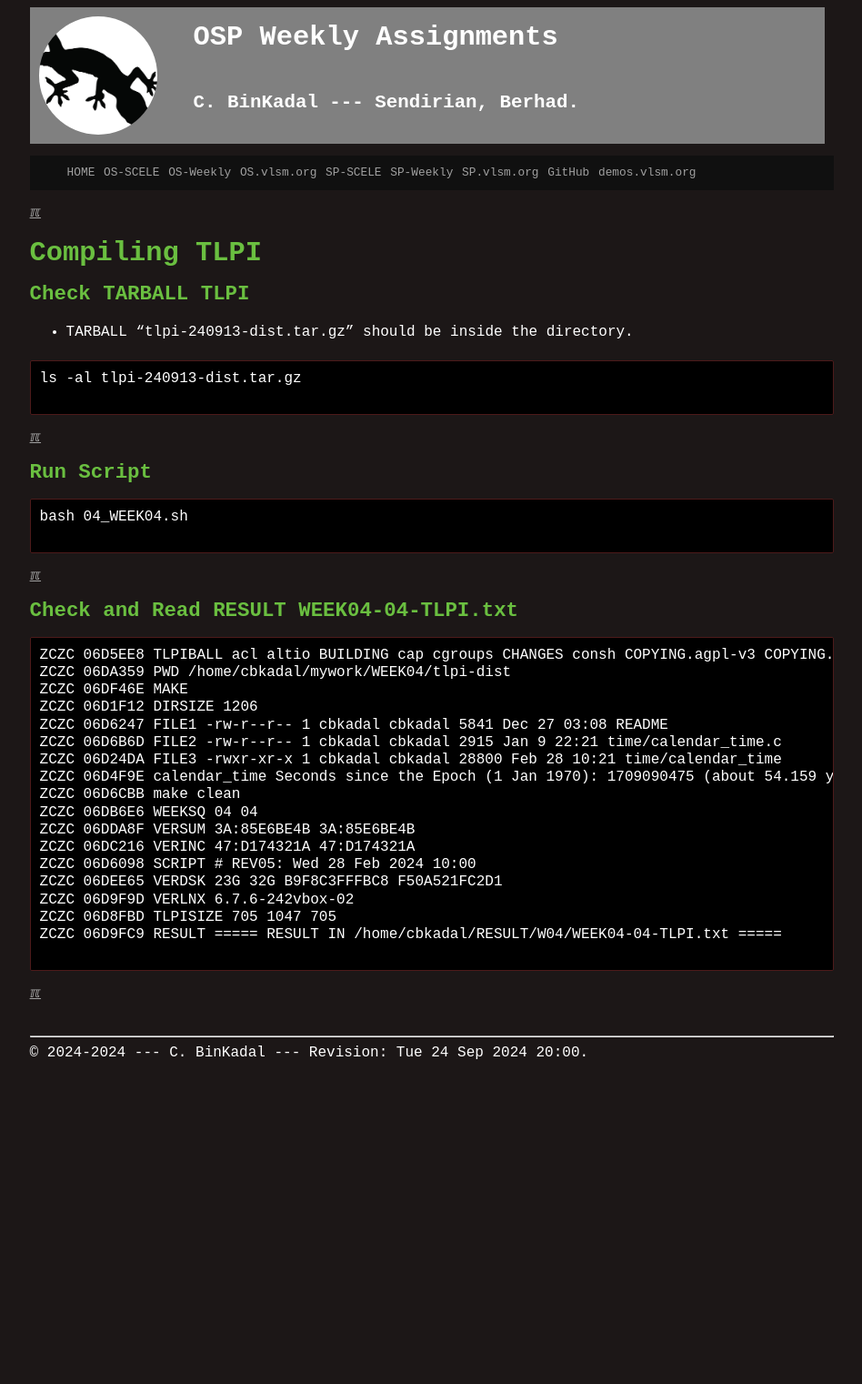
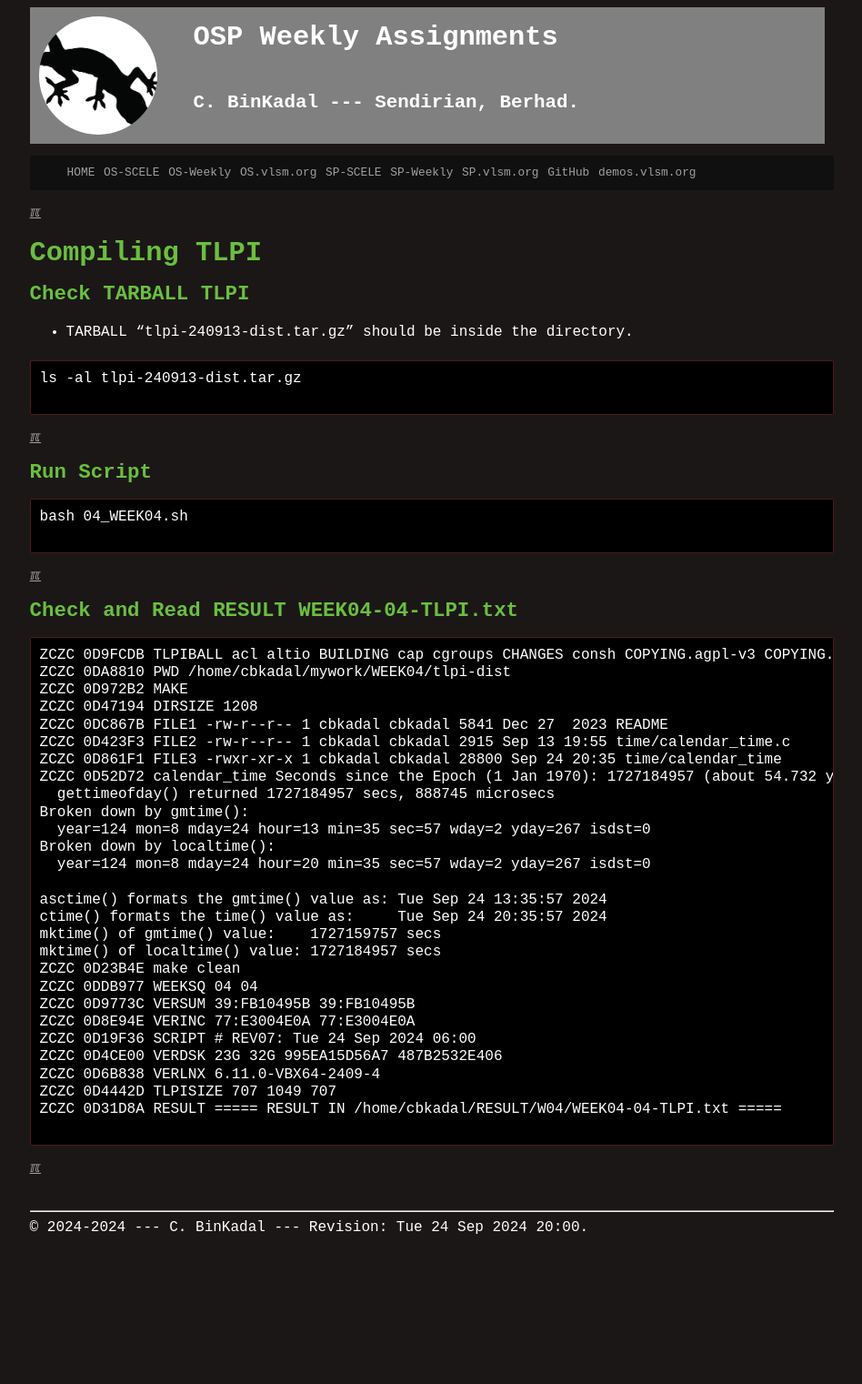
Before and after one commit to os2xx/demOS, a Jekyll site: the page built from W04-03.md, in a window 1280 px wide. Shown: the whole page at 91% size, without its empty margins (165-1113 px from the left). Built offline with Jekyll 4.4.1, drawn with Linux system fonts in a browser that asks for light colours; before the commit the page ends 1329 px from its top, so only the background shows below that.

Commit message:
modified:   W04-03.md index.md

````diff
--- a/W04-03.md
+++ b/W04-03.md
@@ -27,23 +27,33 @@ bash 04_WEEK04.sh
 ## Check and Read RESULT WEEK04-04-TLPI.txt
 
 ```
-ZCZC 06D5EE8 TLPIBALL acl altio BUILDING cap cgroups CHANGES consh COPYING.agpl-v3 COPYING.gpl-v3 COPYING.lgpl-v3 daemons dirs_links filebuff fileio filelock files filesys getopt inotify lib loginacct Makefile Makefile.inc Makefile.inc.FreeBSD Makefile.inc.HP-UX Makefile.inc.MacOSX Makefile.inc.Solaris Makefile.inc.Tru64 memalloc mmap namespaces pgsjc pipes pmsg proc proccred procexec procpri procres progconc psem pshm pty README seccomp shlibs signals sockets svipc svmsg svsem svshm sysinfo syslim threads time timers tty users_groups vdso vmem xattr
-ZCZC 06DA359 PWD /home/cbkadal/mywork/WEEK04/tlpi-dist
-ZCZC 06DF46E MAKE
-ZCZC 06D1F12 DIRSIZE 1206
-ZCZC 06D6247 FILE1 -rw-r--r-- 1 cbkadal cbkadal 5841 Dec 27 03:08 README
-ZCZC 06D6B6D FILE2 -rw-r--r-- 1 cbkadal cbkadal 2915 Jan 9 22:21 time/calendar_time.c
-ZCZC 06D24DA FILE3 -rwxr-xr-x 1 cbkadal cbkadal 28800 Feb 28 10:21 time/calendar_time
-ZCZC 06D4F9E calendar_time Seconds since the Epoch (1 Jan 1970): 1709090475 (about 54.159 years) gettimeofday() returned 1709090475 secs, 604506 microsecs Broken down by gmtime(): year=124 mon=1 mday=28 hour=3 min=21 sec=15 wday=3 yday=58 isdst=0 Broken down by localtime(): year=124 mon=1 mday=28 hour=10 min=21 sec=15 wday=3 yday=58 isdst=0 asctime() formats the gmtime() value as: Wed Feb 28 03:21:15 2024 ctime() formats the time() value as: Wed Feb 28 10:21:15 2024 mktime() of gmtime() value: 1709065275 secs mktime() of localtime() value: 1709090475 secs
-ZCZC 06D6CBB make clean
-ZCZC 06DB6E6 WEEKSQ 04 04
-ZCZC 06DDA8F VERSUM 3A:85E6BE4B 3A:85E6BE4B
-ZCZC 06DC216 VERINC 47:D174321A 47:D174321A
-ZCZC 06D6098 SCRIPT # REV05: Wed 28 Feb 2024 10:00
-ZCZC 06DEE65 VERDSK 23G 32G B9F8C3FFFBC8 F50A521FC2D1
-ZCZC 06D9F9D VERLNX 6.7.6-242vbox-02
-ZCZC 06D8FBD TLPISIZE 705 1047 705
-ZCZC 06D9FC9 RESULT ===== RESULT IN /home/cbkadal/RESULT/W04/WEEK04-04-TLPI.txt =====
+ZCZC 0D9FCDB TLPIBALL acl altio BUILDING cap cgroups CHANGES consh COPYING.agpl-v3 COPYING.gpl-v3 COPYING.lgpl-v3 daemons dirs_links filebuff fileio filelock files filesys getopt inotify lib loginacct Makefile Makefile.inc Makefile.inc.FreeBSD Makefile.inc.HP-UX Makefile.inc.MacOSX Makefile.inc.Solaris Makefile.inc.Tru64 memalloc mmap namespaces pgsjc pipes pmsg proc proccred procexec procpri procres progconc psem pshm pty README seccomp shlibs signals sockets svipc svmsg svsem svshm sysinfo syslim threads time timers tty users_groups vdso vmem xattr
+ZCZC 0DA8810 PWD /home/cbkadal/mywork/WEEK04/tlpi-dist
+ZCZC 0D972B2 MAKE
+ZCZC 0D47194 DIRSIZE 1208
+ZCZC 0DC867B FILE1 -rw-r--r-- 1 cbkadal cbkadal 5841 Dec 27  2023 README
+ZCZC 0D423F3 FILE2 -rw-r--r-- 1 cbkadal cbkadal 2915 Sep 13 19:55 time/calendar_time.c
+ZCZC 0D861F1 FILE3 -rwxr-xr-x 1 cbkadal cbkadal 28800 Sep 24 20:35 time/calendar_time
+ZCZC 0D52D72 calendar_time Seconds since the Epoch (1 Jan 1970): 1727184957 (about 54.732 years)
+  gettimeofday() returned 1727184957 secs, 888745 microsecs
+Broken down by gmtime():
+  year=124 mon=8 mday=24 hour=13 min=35 sec=57 wday=2 yday=267 isdst=0
+Broken down by localtime():
+  year=124 mon=8 mday=24 hour=20 min=35 sec=57 wday=2 yday=267 isdst=0
+
+asctime() formats the gmtime() value as: Tue Sep 24 13:35:57 2024
+ctime() formats the time() value as:     Tue Sep 24 20:35:57 2024
+mktime() of gmtime() value:    1727159757 secs
+mktime() of localtime() value: 1727184957 secs
+ZCZC 0D23B4E make clean
+ZCZC 0DDB977 WEEKSQ 04 04
+ZCZC 0D9773C VERSUM 39:FB10495B 39:FB10495B
+ZCZC 0D8E94E VERINC 77:E3004E0A 77:E3004E0A
+ZCZC 0D19F36 SCRIPT # REV07: Tue 24 Sep 2024 06:00
+ZCZC 0D4CE00 VERDSK 23G 32G 995EA15D56A7 487B2532E406
+ZCZC 0D6B838 VERLNX 6.11.0-VBX64-2409-4
+ZCZC 0D4442D TLPISIZE 707 1049 707
+ZCZC 0D31D8A RESULT ===== RESULT IN /home/cbkadal/RESULT/W04/WEEK04-04-TLPI.txt =====
 
 ```
 [&#x213C;](#)<br id="idxXXX"><br>
````
Also changed, not shown: index.md (+2 -2 lines).
